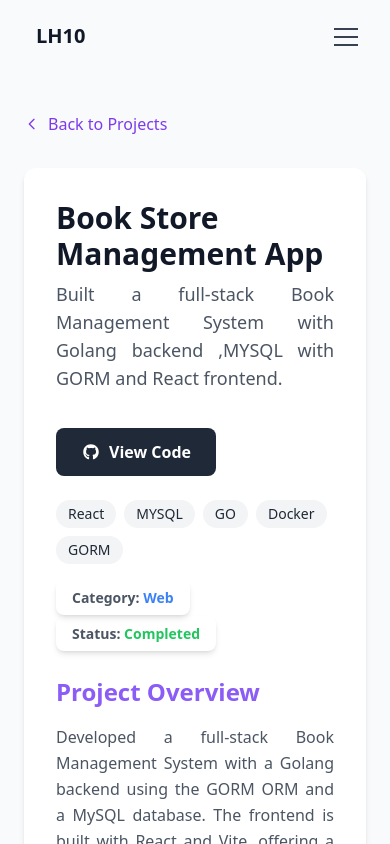
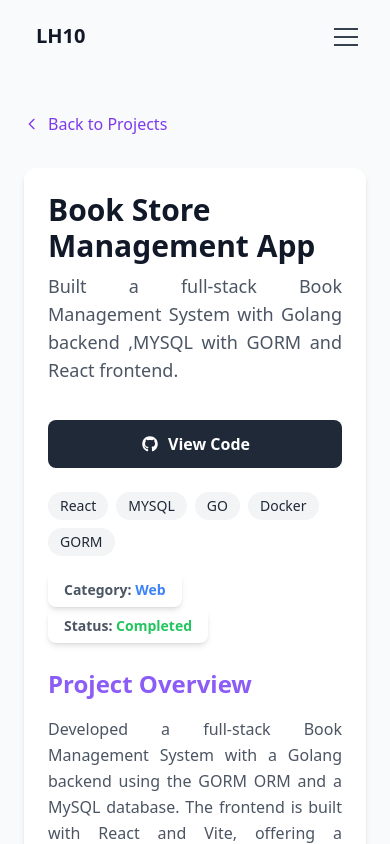
Before and after one commit to LH-10/MyPortfolio, a Next.js app: page /projects/bookstore-management-app in a window 390 px wide. Shown: the top 844 px of the page. Built offline with nearby package versions, Linux system fonts and the light colour scheme.

Commit message:
fix responsiveness:fix responsiveness in projects slug

```diff
--- a/src/app/projects/[slug]/page.tsx
+++ b/src/app/projects/[slug]/page.tsx
@@ -59,13 +59,13 @@ export default async function ProjectDetailPage({ params }: ProjectPageProps) {
         {/* Project Header */}
           <div className="bg-white rounded-xl shadow-md overflow-hidden mb-8">
 
-            <div className="p-8">
+            <div className="p-6 md:p-8">
               <div className="flex flex-col md:flex-row md:items-center  gap-5 md:justify-between mb-6">
                 <div>
                   <h1 className="text-3xl md:text-4xl font-bold text-gray-900  mb-2">{project.title}</h1>
                   <p className="text-lg text-gray-600 text-justify">{project.shortDescription}</p>
                 </div>
-                <div className="flex space-x-4 mt-4 md:mt-0">
+                <div className="flex  flex-col gap-y-2 md:flex-row md:space-x-4 mt-4 md:mt-0">
                   {project.liveUrl && (
                     <a
                       href={project.liveUrl}
```
